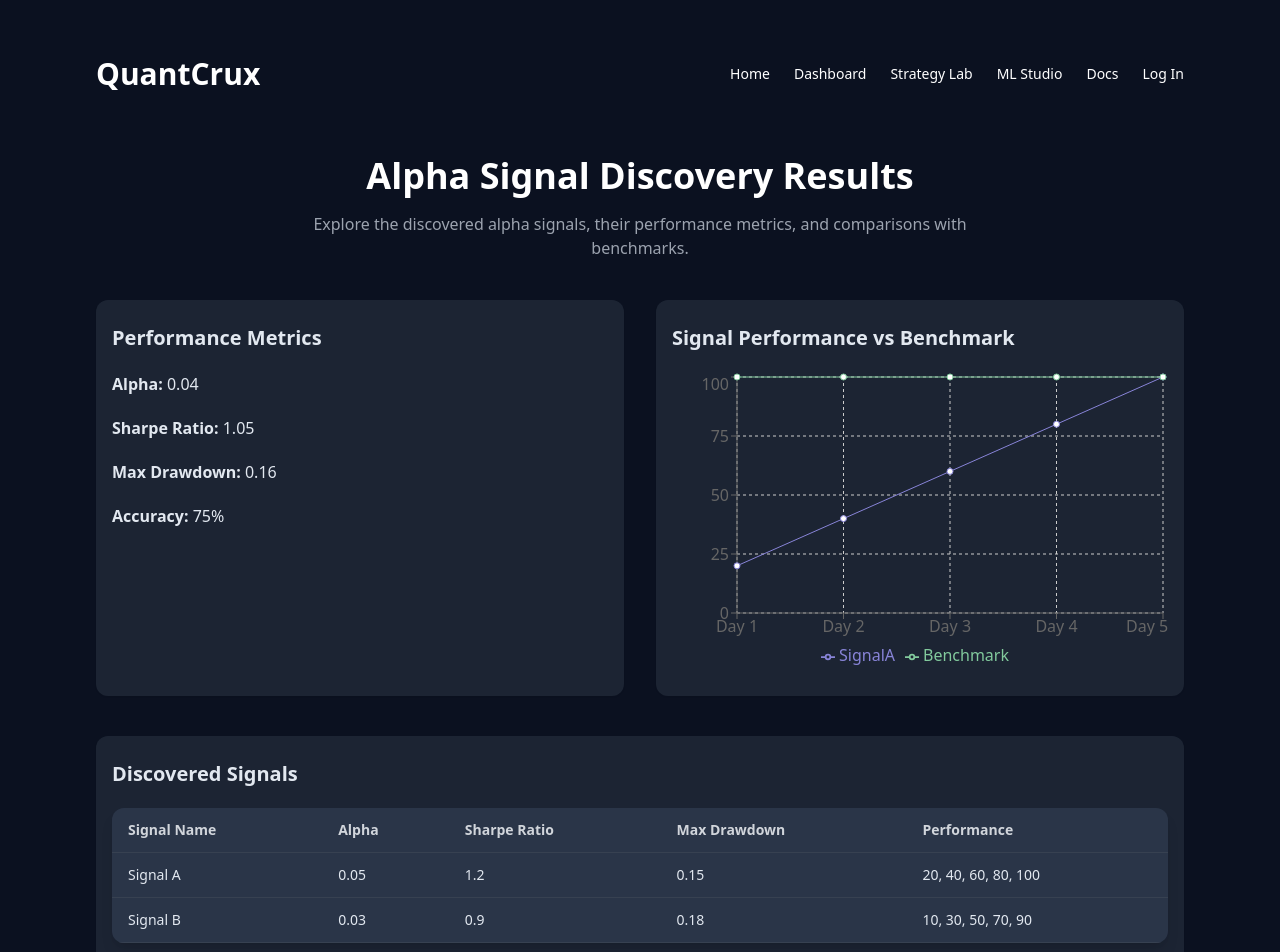
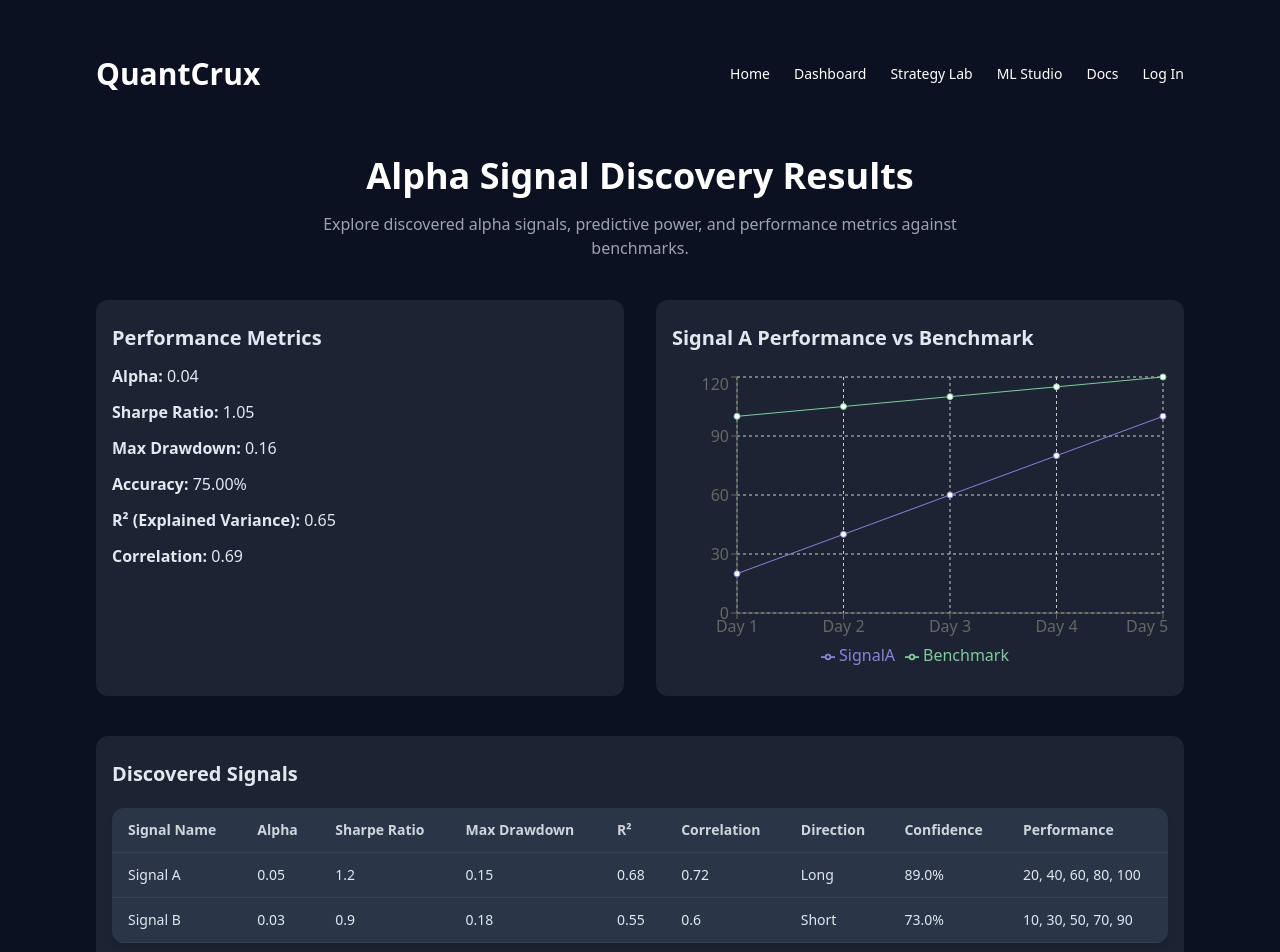
Before and after one commit to prathjain99/QuantCrux, a React (Vite) app in the folder frontend/: page /alpha-signals-results in a window 1280 px wide. Shown: the top 952 px of the page. Built offline with nearby package versions, Linux system fonts and the light colour scheme.

Commit message:
Alpha Signal Discovery frontend enhancement

```diff
--- a/frontend/src/pages/core/AlphaSignals.jsx
+++ b/frontend/src/pages/core/AlphaSignals.jsx
@@ -1,15 +1,14 @@
-
 import React, { useState } from "react";
 import { useNavigate } from "react-router-dom";
-import  Input from "@/components/input";
+import Input from "@/components/input";
 import { Button } from "@/components/button";
 import { Card, CardContent } from "@/components/card";
 import { motion } from "framer-motion";
-import Header from "../../components/header";
+import Header from "@/components/header";
+import { Info } from "lucide-react";
 
 export default function AlphaSignal() {
-
-    const navigate = useNavigate(); // Initialize useNavigate
+  const navigate = useNavigate();
 
   const [form, setForm] = useState({
     assetUniverse: "",
@@ -18,7 +17,7 @@ export default function AlphaSignal() {
     predictionHorizon: 5,
     targetVariable: "Next Day Return",
     features: [],
-    modelType: "Random Forest",
+    modelType: "XGBoost",
     preprocessing: "StandardScaler",
     taskType: "Regression",
   });
@@ -28,12 +27,14 @@ export default function AlphaSignal() {
     "Price Action",
     "Macro Indicators",
     "Volume & Volatility",
+    "Momentum",
+    "Rolling Statistics",
   ];
 
   const modelOptions = [
-    "Random Forest",
     "XGBoost",
     "LightGBM",
+    "CatBoost",
     "Neural Network",
   ];
 
@@ -42,6 +43,8 @@ export default function AlphaSignal() {
     "5-Day Return",
     "10-Day Return",
     "Volatility",
+    "Sharpe Ratio",
+    "Sortino Ratio",
     "Direction (Up/Down)",
   ];
 
@@ -59,16 +62,13 @@ export default function AlphaSignal() {
     }
   };
 
-    const handleDiscoverAlphaSignals = () => {
-    // Here you can pass form data to the results page if needed, using the `state` option
+  const handleDiscoverAlphaSignals = () => {
     navigate("/alpha-signals-results", { state: { formData: form } });
   };
 
-
-
   return (
     <div className="min-h-screen bg-[#0B1120] px-6 md:px-24 py-14 text-[#E2E8F0] font-sans">
-        <Header showHome />
+      <Header showHome />
       <motion.div
         initial={{ opacity: 0, y: 30 }}
         animate={{ opacity: 1, y: 0 }}
@@ -79,7 +79,7 @@ export default function AlphaSignal() {
           Alpha Signal Discovery
         </h1>
         <p className="text-gray-400 max-w-2xl mx-auto">
-          Use AI to discover alpha signals from technical and macro indicators across historical data.
+          Discover alpha-generating signals from a rich feature set using advanced ML models.
         </p>
       </motion.div>
 
@@ -122,8 +122,9 @@ export default function AlphaSignal() {
                 onChange={handleChange}
               />
               <div>
-                <label className="block mb-1 text-sm font-medium text-white">
+                <label className="block mb-1 text-sm font-medium text-white flex items-center gap-2">
                   Target Variable
+                  <Info size={16} className="text-gray-400" title="Choose your prediction target" />
                 </label>
                 <select
                   name="targetVariable"
@@ -149,17 +150,15 @@ export default function AlphaSignal() {
           transition={{ delay: 0.4, duration: 0.6 }}
         >
           <Card className="bg-[#1C2433] rounded-2xl shadow-lg">
-            <CardContent className="space-y-5 py-6">
+            <CardContent className="space-y-6 py-6">
               <div>
-                <label className="block mb-1 text-sm font-medium text-white">
+                <label className="block mb-1 text-sm font-medium text-white flex items-center gap-2">
                   Feature Set
+                  <Info size={16} className="text-gray-400" title="Select features for model training" />
                 </label>
                 <div className="grid grid-cols-2 gap-3">
                   {featureOptions.map((feat, i) => (
-                    <label
-                      key={i}
-                      className="flex items-center space-x-2 text-sm"
-                    >
+                    <label key={i} className="flex items-center space-x-2 text-sm">
                       <input
                         type="checkbox"
                         value={feat}
@@ -209,7 +208,7 @@ export default function AlphaSignal() {
 
               <div>
                 <label className="block mb-1 text-sm font-medium text-white">
-                  Labeling Type
+                  Task Type
                 </label>
                 <select
                   name="taskType"
@@ -234,8 +233,9 @@ export default function AlphaSignal() {
         transition={{ delay: 0.6 }}
       >
         <Button
-         onClick={handleDiscoverAlphaSignals}
-         className="bg-gradient-to-r from-blue-600 to-purple-600 text-white px-8 py-3 text-lg rounded-xl hover:scale-105 transition-transform shadow-lg">
+          onClick={handleDiscoverAlphaSignals}
+          className="bg-gradient-to-r from-blue-600 to-purple-600 text-white px-8 py-3 text-lg rounded-xl hover:scale-105 transition-transform shadow-lg"
+        >
           Discover Alpha Signals 🚀
         </Button>
       </motion.div>
--- a/frontend/src/pages/core/AlphaSignalsResults.jsx
+++ b/frontend/src/pages/core/AlphaSignalsResults.jsx
@@ -3,8 +3,17 @@ import { useNavigate } from "react-router-dom";
 import { Card, CardContent } from "@/components/card";
 import { Button } from "@/components/button";
 import { motion } from "framer-motion";
-import { LineChart, Line, XAxis, YAxis, CartesianGrid, Tooltip, Legend, ResponsiveContainer } from "recharts";
-import Table from "@/components/table"; // Assuming you're using a Table component for displaying data
+import {
+  LineChart,
+  Line,
+  XAxis,
+  YAxis,
+  CartesianGrid,
+  Tooltip,
+  Legend,
+  ResponsiveContainer,
+} from "recharts";
+import Table from "@/components/table";
 import Header from "../../components/header";
 
 export default function AlphaSignalResults() {
@@ -14,69 +23,100 @@ export default function AlphaSignalResults() {
     sharpeRatio: 0,
     maxDrawdown: 0,
     accuracy: 0,
+    rSquared: 0,
+    correlation: 0,
   });
 
-    const navigate = useNavigate();
+  const navigate = useNavigate();
 
-  // Example dummy data for the chart and table (to be replaced by real data from backend)
   const exampleResults = {
     signals: [
-      { id: 1, name: "Signal A", alpha: 0.05, sharpeRatio: 1.2, maxDrawdown: 0.15, performance: [20, 40, 60, 80, 100] },
-      { id: 2, name: "Signal B", alpha: 0.03, sharpeRatio: 0.9, maxDrawdown: 0.18, performance: [10, 30, 50, 70, 90] },
+      {
+        id: 1,
+        name: "Signal A",
+        alpha: 0.05,
+        sharpeRatio: 1.2,
+        maxDrawdown: 0.15,
+        rSquared: 0.68,
+        correlation: 0.72,
+        direction: "Long",
+        confidence: 0.89,
+        performance: [20, 40, 60, 80, 100],
+      },
+      {
+        id: 2,
+        name: "Signal B",
+        alpha: 0.03,
+        sharpeRatio: 0.9,
+        maxDrawdown: 0.18,
+        rSquared: 0.55,
+        correlation: 0.60,
+        direction: "Short",
+        confidence: 0.73,
+        performance: [10, 30, 50, 70, 90],
+      },
     ],
     metrics: {
       alpha: 0.04,
       sharpeRatio: 1.05,
       maxDrawdown: 0.16,
       accuracy: 0.75,
+      rSquared: 0.65,
+      correlation: 0.69,
     },
   };
 
   useEffect(() => {
-    // In a real scenario, fetch the data from an API or backend
     setSignalResults(exampleResults.signals);
     setMetrics(exampleResults.metrics);
   }, []);
 
   return (
     <div className="min-h-screen bg-[#0B1120] px-6 md:px-24 py-14 text-[#E2E8F0] font-sans">
-        <Header showHome />
+      <Header showHome />
       <motion.div
         initial={{ opacity: 0, y: 30 }}
         animate={{ opacity: 1, y: 0 }}
         transition={{ duration: 0.6 }}
         className="text-center mb-10"
       >
-        <h1 className="text-4xl font-bold text-white mb-4">Alpha Signal Discovery Results</h1>
+        <h1 className="text-4xl font-bold text-white mb-4">
+          Alpha Signal Discovery Results
+        </h1>
         <p className="text-gray-400 max-w-2xl mx-auto">
-          Explore the discovered alpha signals, their performance metrics, and comparisons with benchmarks.
+          Explore discovered alpha signals, predictive power, and performance metrics against benchmarks.
         </p>
       </motion.div>
 
-      {/* Results Overview Section */}
       <motion.div
         initial={{ opacity: 0, y: 30 }}
         animate={{ opacity: 1, y: 0 }}
         transition={{ duration: 0.6 }}
         className="grid grid-cols-1 md:grid-cols-2 gap-8 mb-10"
       >
-        {/* Left Card (Overview) */}
         <Card className="bg-[#1C2433] rounded-2xl shadow-lg">
-          <CardContent className="space-y-5 py-6">
+          <CardContent className="space-y-3 py-6">
             <h3 className="text-xl font-semibold">Performance Metrics</h3>
             <p><strong>Alpha:</strong> {metrics.alpha}</p>
             <p><strong>Sharpe Ratio:</strong> {metrics.sharpeRatio}</p>
             <p><strong>Max Drawdown:</strong> {metrics.maxDrawdown}</p>
-            <p><strong>Accuracy:</strong> {metrics.accuracy * 100}%</p>
+            <p><strong>Accuracy:</strong> {(metrics.accuracy * 100).toFixed(2)}%</p>
+            <p><strong>R² (Explained Variance):</strong> {metrics.rSquared}</p>
+            <p><strong>Correlation:</strong> {metrics.correlation}</p>
           </CardContent>
         </Card>
 
-        {/* Right Card (Performance Chart) */}
         <Card className="bg-[#1C2433] rounded-2xl shadow-lg">
           <CardContent className="space-y-5 py-6">
-            <h3 className="text-xl font-semibold">Signal Performance vs Benchmark</h3>
+            <h3 className="text-xl font-semibold">Signal A Performance vs Benchmark</h3>
             <ResponsiveContainer width="100%" height={300}>
-              <LineChart data={signalResults[0]?.performance.map((perf, idx) => ({ name: `Day ${idx + 1}`, SignalA: perf, Benchmark: 100 }))}>
+              <LineChart
+                data={signalResults[0]?.performance.map((perf, idx) => ({
+                  name: `Day ${idx + 1}`,
+                  SignalA: perf,
+                  Benchmark: 100 + idx * 5,
+                }))}
+              >
                 <CartesianGrid strokeDasharray="3 3" />
                 <XAxis dataKey="name" />
                 <YAxis />
@@ -90,7 +130,6 @@ export default function AlphaSignalResults() {
         </Card>
       </motion.div>
 
-      {/* Detailed Signal Table */}
       <motion.div
         initial={{ opacity: 0, y: 30 }}
         animate={{ opacity: 1, y: 0 }}
@@ -107,6 +146,10 @@ export default function AlphaSignalResults() {
                 { Header: "Alpha", accessor: "alpha" },
                 { Header: "Sharpe Ratio", accessor: "sharpeRatio" },
                 { Header: "Max Drawdown", accessor: "maxDrawdown" },
+                { Header: "R²", accessor: "rSquared" },
+                { Header: "Correlation", accessor: "correlation" },
+                { Header: "Direction", accessor: "direction" },
+                { Header: "Confidence", accessor: "confidence", Cell: ({ value }) => `${(value * 100).toFixed(1)}%` },
                 { Header: "Performance", accessor: "performance", Cell: ({ value }) => <span>{value.join(", ")}</span> },
               ]}
             />
@@ -114,15 +157,16 @@ export default function AlphaSignalResults() {
         </Card>
       </motion.div>
 
-      {/* CTA Button */}
       <motion.div
         className="text-center mt-12"
         initial={{ opacity: 0, scale: 0.9 }}
         animate={{ opacity: 1, scale: 1 }}
         transition={{ delay: 0.6 }}
       >
-        <Button className="bg-gradient-to-r from-blue-600 to-purple-600 text-white px-8 py-3 text-lg rounded-xl hover:scale-105 transition-transform shadow-lg"
-        onClick={() => navigate("/alpha-signals")}>
+        <Button
+          className="bg-gradient-to-r from-blue-600 to-purple-600 text-white px-8 py-3 text-lg rounded-xl hover:scale-105 transition-transform shadow-lg"
+          onClick={() => navigate("/alpha-signals")}
+        >
           Re-run Discovery
         </Button>
       </motion.div>
```
